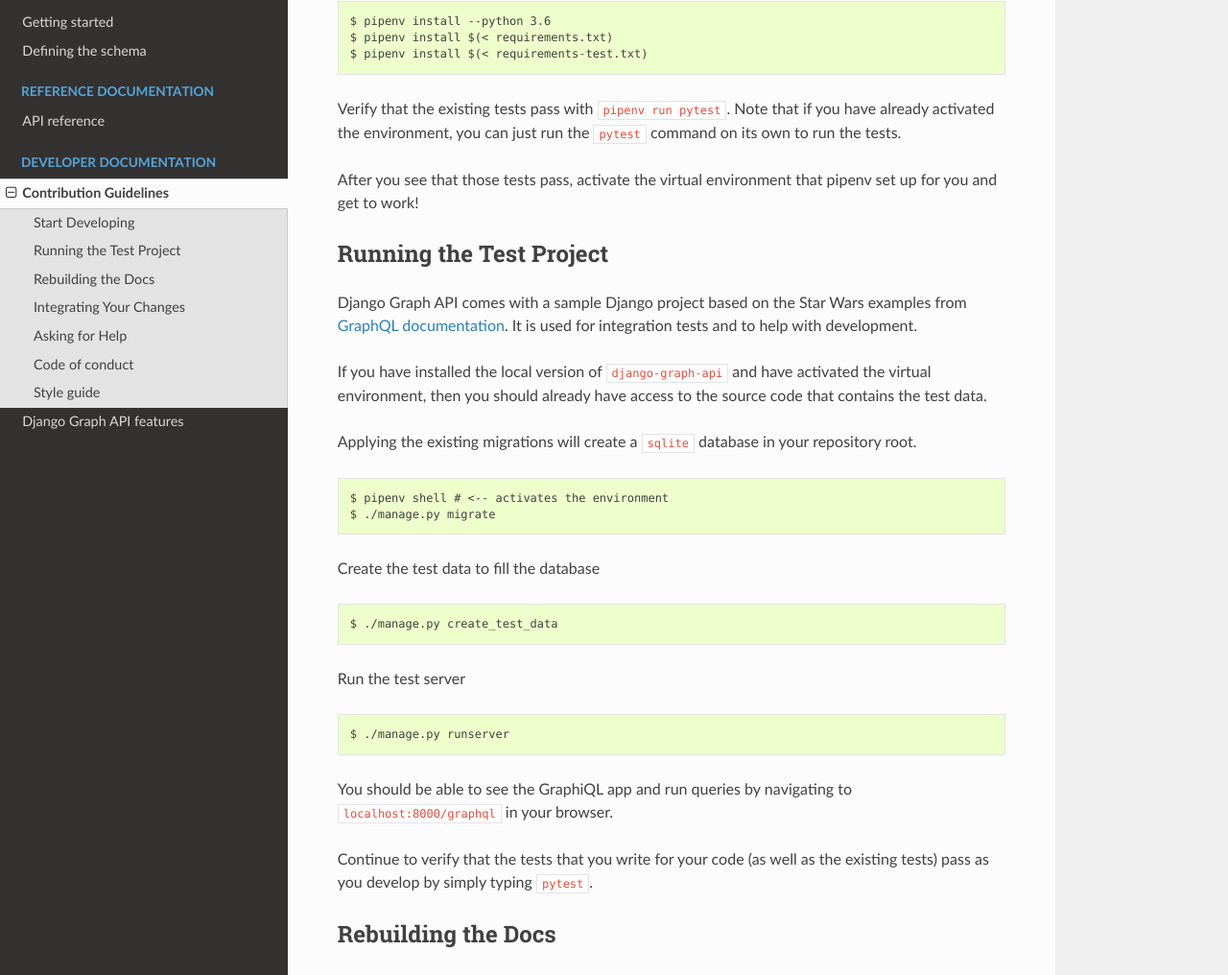
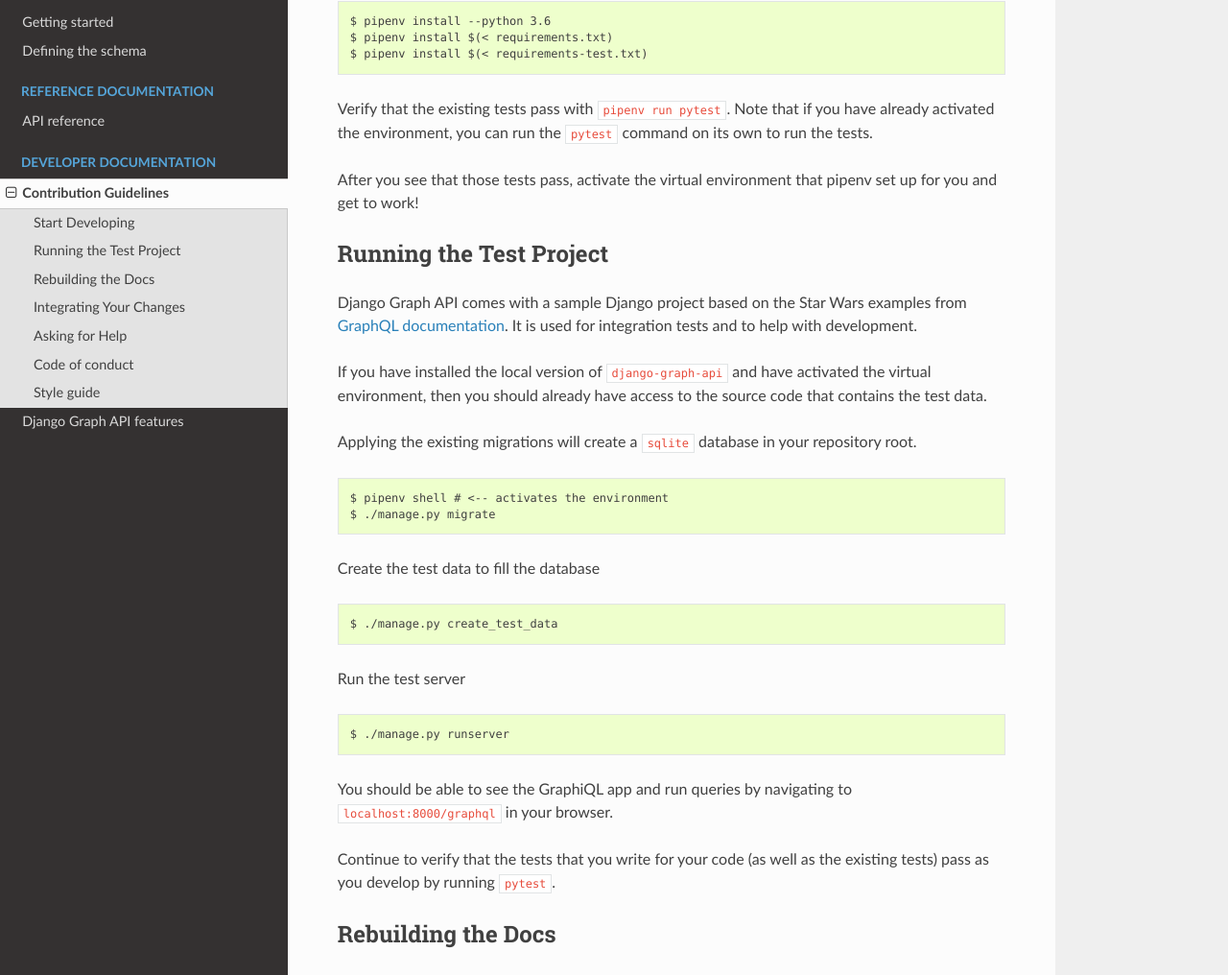
Before and after one commit to django-graph-api/django-graph-api, a Sphinx documentation site: the page built from docs/contribute.rst, in a window 1280 px wide and 1400 px high, scrolled down 532 px. Shown: the part 154-1170 px from the top of the window at 96% size. Built offline with Sphinx 7.4.7 and the Read the Docs theme 2.0.0, drawn with Linux system fonts in a browser that asks for light colours.

Commit message:
Removed 'just' and 'simply' from docs

```diff
--- a/docs/contribute.rst
+++ b/docs/contribute.rst
@@ -34,7 +34,7 @@
     $ pipenv install $(< requirements-test.txt)
 
 Verify that the existing tests pass with ``pipenv run pytest``.
-Note that if you have already activated the environment, you can just run the ``pytest`` command on its own to run the tests.
+Note that if you have already activated the environment, you can run the ``pytest`` command on its own to run the tests.
 
 After you see that those tests pass, activate the virtual environment that pipenv set up for you and get to work!
 
@@ -70,7 +70,7 @@
 
 You should be able to see the GraphiQL app and run queries by navigating to ``localhost:8000/graphql`` in your browser.
 
-Continue to verify that the tests that you write for your code (as well as the existing tests) pass as you develop by simply typing ``pytest``.
+Continue to verify that the tests that you write for your code (as well as the existing tests) pass as you develop by running ``pytest``.
 
 .. _GraphQL documentation: http://graphql.org/learn/
 
```
